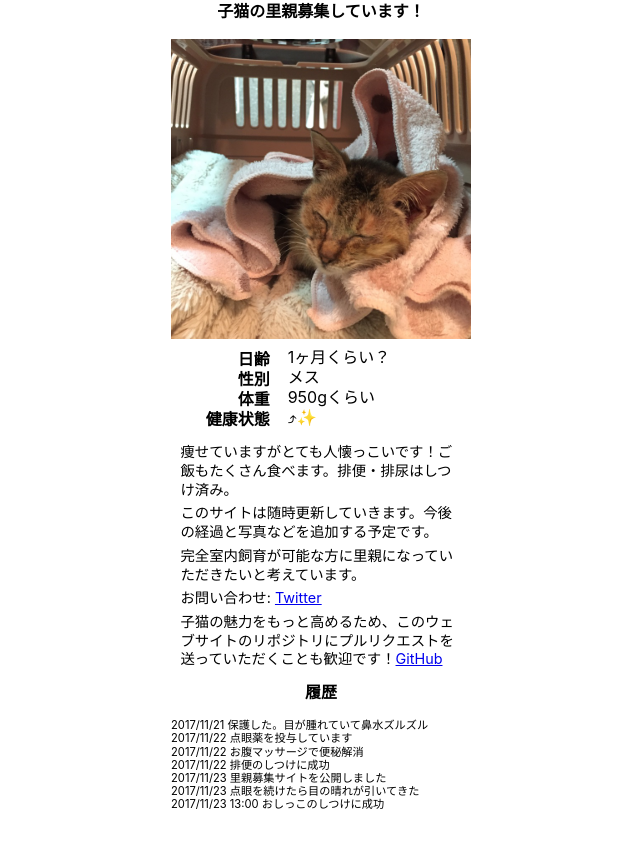
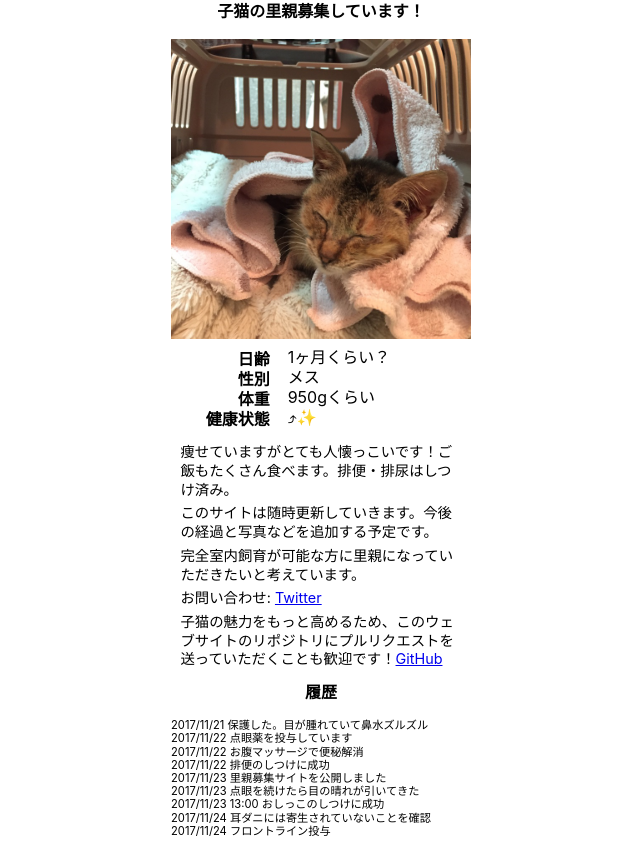
Before and after one commit to kamataryo/komomo-want-you, a website: page index.html in a window 1280 px wide. Shown: the part 517-1364 px from the top of the page, without its empty margins (319-959 px from the left). Before the commit the page ends 1338 px from the top, so only its background shows below. Drawn offline with Linux system fonts and the light colour scheme.

Commit message:
Update log

```diff
--- a/index.html
+++ b/index.html
@@ -87,6 +87,8 @@
         <li class="cat-log-item">2017/11/23 里親募集サイトを公開しました</li>
         <li class="cat-log-item">2017/11/23 点眼を続けたら目の晴れが引いてきた</li>
         <li class="cat-log-item">2017/11/23 13:00 おしっこのしつけに成功</li>
+        <li class="cat-log-item">2017/11/24 耳ダニには寄生されていないことを確認</li>
+        <li class="cat-log-item">2017/11/24 フロントライン投与</li>
       </ul>
     </section>
 
```
